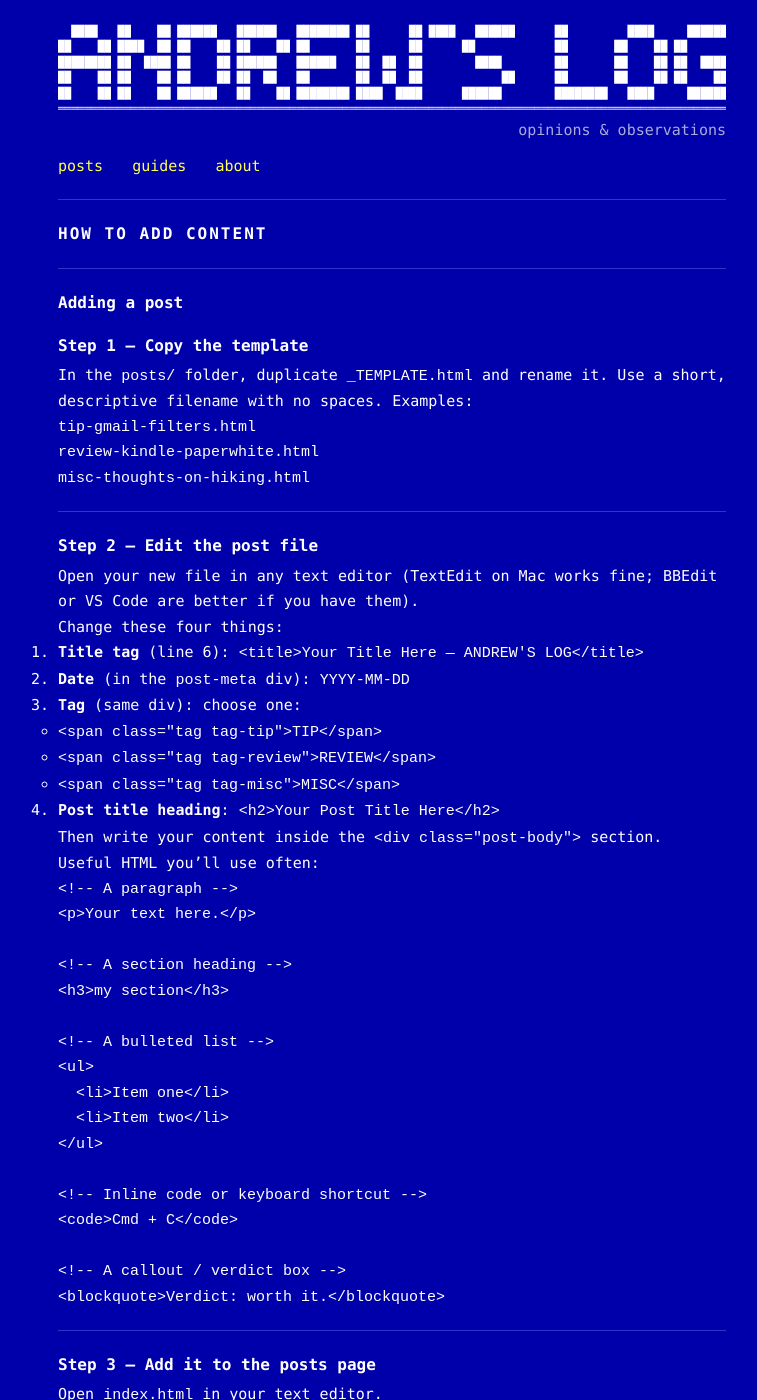
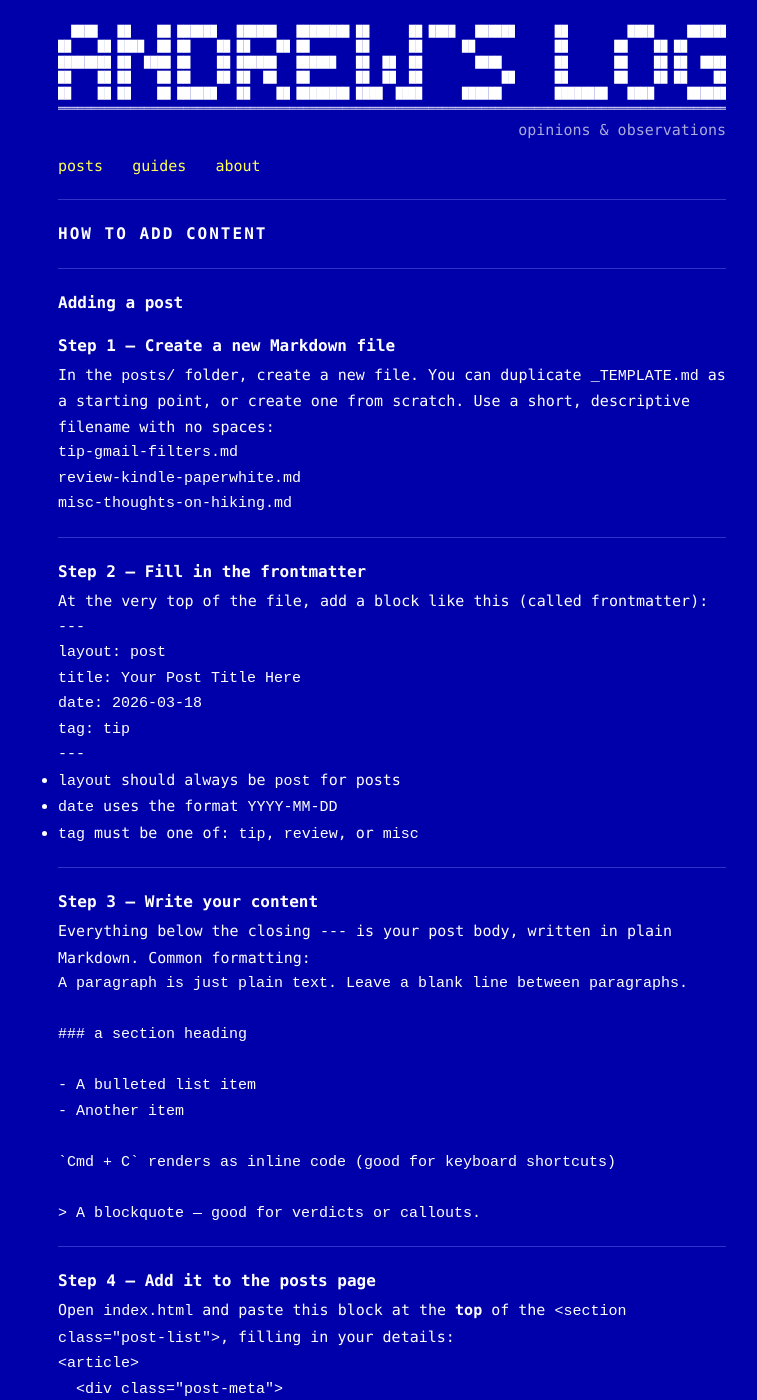
Before and after one commit to a4w-h4y/andrews-log, a Jekyll site: the page built from HOW-TO-ADD-A-POST.md, in a window 1280 px wide and 1400 px high. Shown: the whole window, without its empty margins (248-1005 px from the left). Built offline with Jekyll 4.4.1, drawn with Linux system fonts in a browser that asks for light colours; our own code applies the rules of GitHub Pages for plain Markdown files; some of the changed text lies outside the part shown.

````diff
--- a/HOW-TO-ADD-A-POST.md
+++ b/HOW-TO-ADD-A-POST.md
@@ -4,76 +4,68 @@
 
 ## Adding a post
 
-### Step 1 — Copy the template
+### Step 1 — Create a new Markdown file
 
-In the `posts/` folder, duplicate `_TEMPLATE.html` and rename it.
-Use a short, descriptive filename with no spaces. Examples:
+In the `posts/` folder, create a new file. You can duplicate `_TEMPLATE.md`
+as a starting point, or create one from scratch. Use a short, descriptive
+filename with no spaces:
 
-    tip-gmail-filters.html
-    review-kindle-paperwhite.html
-    misc-thoughts-on-hiking.html
+    tip-gmail-filters.md
+    review-kindle-paperwhite.md
+    misc-thoughts-on-hiking.md
 
 ---
 
-### Step 2 — Edit the post file
+### Step 2 — Fill in the frontmatter
 
-Open your new file in any text editor (TextEdit on Mac works fine;
-BBEdit or VS Code are better if you have them).
+At the very top of the file, add a block like this (called frontmatter):
 
-Change these four things:
+```
+---
+layout: post
+title: Your Post Title Here
+date: 2026-03-18
+tag: tip
+---
+```
 
-1. **Title tag** (line 6): `<title>Your Title Here — ANDREW'S LOG</title>`
-2. **Date** (in the `post-meta` div): `YYYY-MM-DD`
-3. **Tag** (same div): choose one:
-   - `<span class="tag tag-tip">TIP</span>`
-   - `<span class="tag tag-review">REVIEW</span>`
-   - `<span class="tag tag-misc">MISC</span>`
-4. **Post title heading**: `<h2>Your Post Title Here</h2>`
+- `layout` should always be `post` for posts
+- `date` uses the format `YYYY-MM-DD`
+- `tag` must be one of: `tip`, `review`, or `misc`
 
-Then write your content inside the `<div class="post-body">` section.
+---
 
-Useful HTML you'll use often:
+### Step 3 — Write your content
 
-```html
-<!-- A paragraph -->
-<p>Your text here.</p>
+Everything below the closing `---` is your post body, written in plain
+Markdown. Common formatting:
 
-<!-- A section heading -->
-<h3>my section</h3>
+```markdown
+A paragraph is just plain text. Leave a blank line between paragraphs.
 
-<!-- A bulleted list -->
-<ul>
-  <li>Item one</li>
-  <li>Item two</li>
-</ul>
+### a section heading
 
-<!-- Inline code or keyboard shortcut -->
-<code>Cmd + C</code>
+- A bulleted list item
+- Another item
 
-<!-- A callout / verdict box -->
-<blockquote>Verdict: worth it.</blockquote>
+`Cmd + C` renders as inline code (good for keyboard shortcuts)
+
+> A blockquote — good for verdicts or callouts.
 ```
 
 ---
 
-### Step 3 — Add it to the posts page
+### Step 4 — Add it to the posts page
 
-Open `index.html` in your text editor.
-
-Find this comment near the top of the `<section class="post-list">`:
-
-```html
-<!-- POSTS — newest first. To add a new post: ... -->
-```
-
-Paste this block **directly below that comment**, filling in your details:
+Open `index.html` and paste this block at the **top** of the
+`<section class="post-list">`, filling in your details:
 
 ```html
 <article>
   <div class="post-meta">
     2026-03-18 | <span class="tag tag-tip">TIP</span>
   </div>
-  <h2><a href="posts/your-filename.html">Your Post Title Here</a></h2>
+  <h2><a href="{{ '/posts/your-filename.html' | relative_url }}">Your Post Title Here</a></h2>
   <p class="post-excerpt">
     One or two sentence description of the post.
   </p>
@@ -82,58 +74,70 @@ Paste this block **directly below that comment**, filling in your details:
 <hr>
 ```
 
+Note: the link uses `your-filename.html` even though you wrote a `.md` file —
+Jekyll converts it automatically.
+
 ---
 
-### Step 4 — Deploy
+### Step 5 — Deploy
 
-See HOSTING-GUIDE.md for how to publish your changes.
+```bash
+git add .
+git commit -m "Add post: your title here"
+git push
+```
+
+GitHub Pages builds the site automatically. It's live within about a minute.
 
 ---
 
 ## Adding a guide
 
-Guides live in the `guides/` folder. Each guide is a single HTML page covering
+Guides live in the `guides/` folder. Each guide is a single page covering
 one topic, with prose sections and links to related posts.
 
 ### Step 1 — Create the guide file
 
-In the `guides/` folder, create a new file named after the topic. Examples:
+In the `guides/` folder, create a new Markdown file named after the topic:
 
-    streaming.html
-    iphone.html
-    productivity.html
-
-Copy the structure from `guides/macos.html` as your starting point.
+    streaming.md
+    iphone.md
+    productivity.md
 
 ---
 
-### Step 2 — Edit the guide file
+### Step 2 — Fill in the frontmatter
 
-Change these things:
-
-1. **Title tag**: `<title>Topic — Guides — ANDREW'S LOG</title>`
-2. **The `<h2>` heading**: your topic name
-3. **The body content**: write topical sections using `<h3>` subheadings and `<p>` paragraphs
-
-To link to a related post from within a guide:
-
-```html
-<p>See: <a href="../posts/your-post-filename.html">Post title here</a></p>
+```
+---
+layout: guide
+title: Topic Name Here
+---
 ```
 
-Note the `../` prefix — guide pages are one level deeper than the root,
-so links to posts need to go up one directory first.
+- `layout` should always be `guide` for guides
+- `title` is what appears as the page heading automatically
 
 ---
 
-### Step 3 — Add it to the guides index
+### Step 3 — Write your content
+
+Same Markdown syntax as posts. To link to a related post from within a guide:
+
+```markdown
+See: [Post title here](../posts/your-post-filename.html)
+```
+
+---
+
+### Step 4 — Add it to the guides index
 
 Open `guides/index.html` and add an entry inside the
 `<section class="guide-list">`:
 
 ```html
 <article>
-  <h2><a href="your-topic.html">Topic Name</a></h2>
+  <h2><a href="{{ '/guides/your-topic.html' | relative_url }}">Topic Name</a></h2>
   <p>One sentence describing what the guide covers.</p>
 </article>
 
@@ -142,9 +146,13 @@ Open `guides/index.html` and add an entry inside the
 
 ---
 
-### Step 4 — Deploy
+### Step 5 — Deploy
 
-See HOSTING-GUIDE.md for how to publish your changes.
+```bash
+git add .
+git commit -m "Add guide: topic name"
+git push
+```
 
 ---
 
@@ -152,7 +160,5 @@ See HOSTING-GUIDE.md for how to publish your changes.
 
 - Keep filenames lowercase with hyphens, no spaces.
 - Always add new posts at the TOP of the list in `index.html`.
-- You can preview the site locally by double-clicking any HTML file —
-  no server needed.
 - If a post grows into something reference-worthy, consider turning it
   into a guide (or linking to it from one).
````
Also changed, not shown: index.html (+1 -14 lines), posts/buy-once-cry-once-picks.md (added, +18 -0 lines), posts/every-day-iron.md (added, +34 -0 lines), posts/review-example-show.md (deleted, +0 -40 lines), posts/tip-mac-shortcuts.md (deleted, +0 -46 lines).
